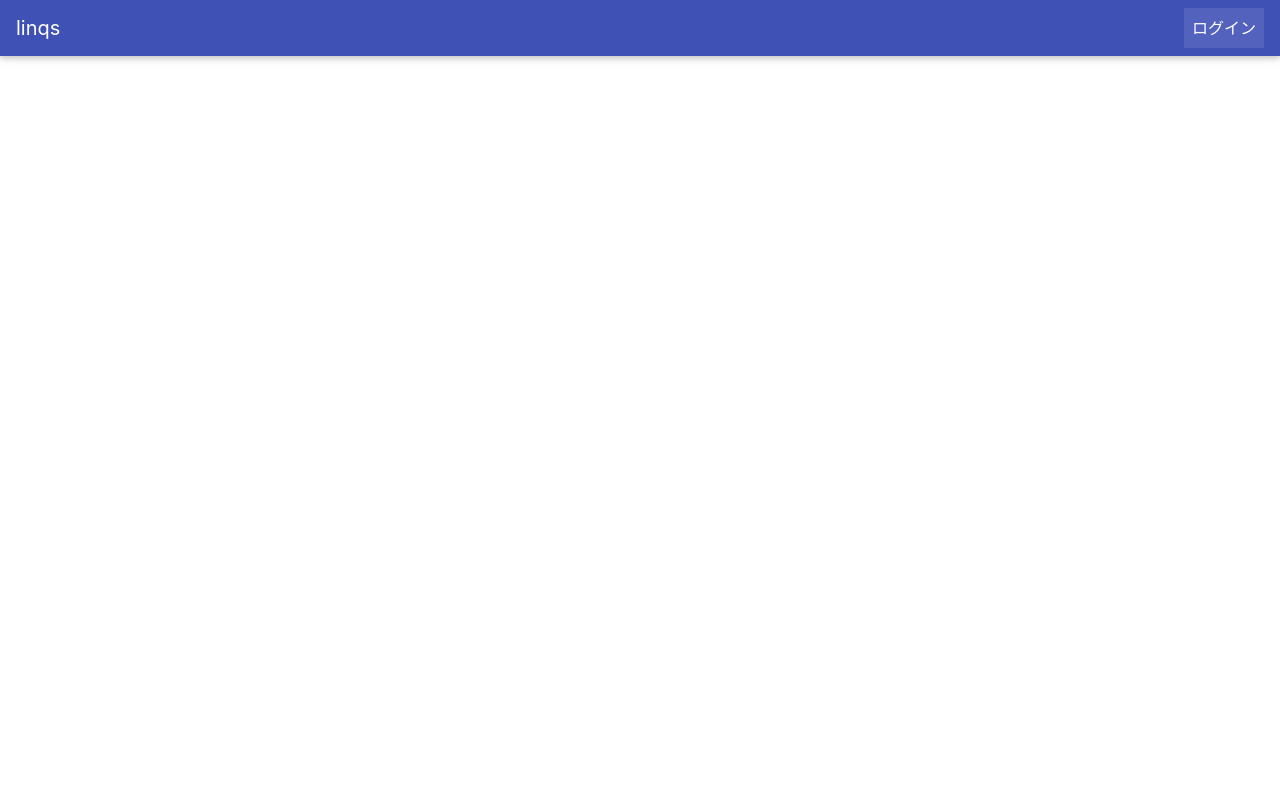
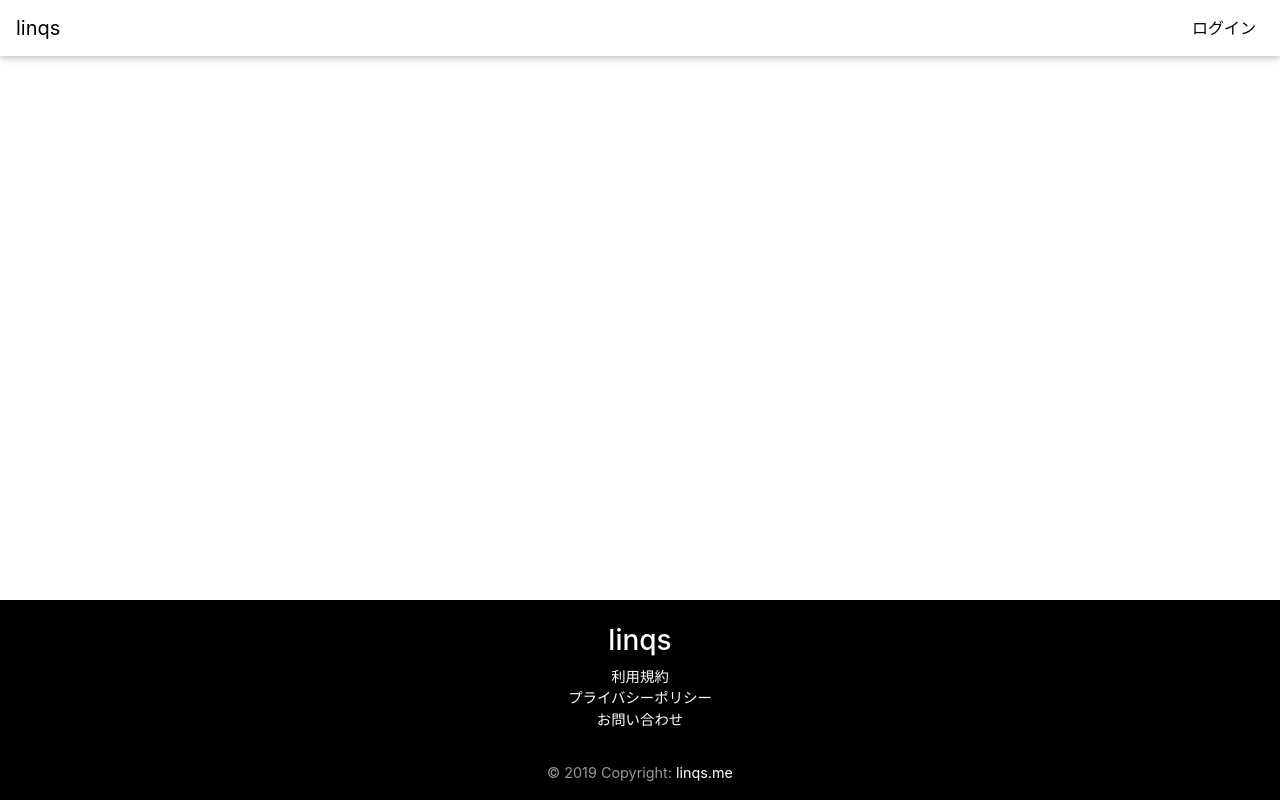
Before and after one commit to GitHub0rganization/WebApp, a React (Create React App) app in the folder ui/: page / in a window 1280 px wide. Built offline with nearby package versions, Linux system fonts and the light colour scheme.

Commit message:
Add home and Login containers with styles

```diff
--- a/ui/package.json
+++ b/ui/package.json
@@ -8,12 +8,14 @@
     "@types/react": "16.9.11",
     "@types/react-dom": "16.9.4",
     "@types/react-router-dom": "^5.1.2",
+    "@types/styled-components": "^4.4.0",
     "mdbreact": "^4.22.1",
     "node-sass": "^4.13.0",
     "react": "^16.11.0",
     "react-dom": "^16.11.0",
     "react-router-dom": "^5.1.2",
     "react-scripts": "3.2.0",
+    "styled-components": "^4.4.1",
     "typescript": "3.7.2"
   },
   "scripts": {
--- a/ui/src/App.tsx
+++ b/ui/src/App.tsx
@@ -1,16 +1,18 @@
 import React from 'react';
-import {BrowserRouter, Route, Switch} from 'react-router-dom'
+import {Route, Switch} from 'react-router-dom'
 import {Home} from './containers/Home'
+import {Login} from './containers/Login'
 
-const App: React.FC = () => (
-  <BrowserRouter>
+const App: React.FC = () => {
+  return (
     <Switch>
       <Route path="/" children={Home} />
+      <Route path="/login" children={Login} />
       {/* <Route path="/:userId" children={User} />
       <Route path="*" children={<NotFound />} /> */}
     </Switch>
-  </BrowserRouter>
-);
+  )
+};
 
 
 export default App;
--- /dev/null
+++ b/ui/src/assets/css/index.css
@@ -0,0 +1,3 @@
+ul {
+    padding-left: 0;
+}
--- /dev/null
+++ b/ui/src/components/advanced/Footer.tsx
@@ -0,0 +1,31 @@
+import React from "react";
+import { MDBCol, MDBContainer, MDBRow, MDBFooter } from "mdbreact";
+
+export const Footer = () => (
+    <MDBFooter color="black" className="font-small pt-4 mt-4 fixed-bottom">
+    <MDBContainer className="text-center">
+        <MDBRow>
+        <MDBCol md="12">
+            <h3 className="title">linqs</h3>
+            <ul className="center-block">
+            <li className="list-unstyled">
+                <a href="#!">利用規約</a>
+            </li>
+            <li className="list-unstyled">
+                <a href="#!">プライバシーポリシー</a>
+            </li>
+            <li className="list-unstyled">
+                <a href="#!">お問い合わせ</a>
+            </li>
+            </ul>
+        </MDBCol>
+        </MDBRow>
+    </MDBContainer>
+    <div className="footer-copyright text-center py-3">
+        <MDBContainer fluid>
+        &copy; {new Date().getFullYear()} Copyright:{" "}
+        <a href="#"> linqs.me </a>
+        </MDBContainer>
+    </div>
+    </MDBFooter>
+);
--- a/ui/src/components/advanced/Navbar.tsx
+++ b/ui/src/components/advanced/Navbar.tsx
@@ -4,21 +4,20 @@ import {
   MDBNavbarBrand,
   MDBNavbarNav,
   MDBNavItem,
-  MDBNavLink
+  MDBNavLink,
 } from "mdbreact";
-import { BrowserRouter as Router } from "react-router-dom";
 
 export const Navbar = () => (
-    <Router>
-        <MDBNavbar color="indigo" dark expand="md">
+    <MDBNavbar color="white" expand="sm" fixed="top">
         <MDBNavbarBrand>
-            <strong className="white-text">linqs</strong>
+        <strong className="black-text">linqs</strong>
         </MDBNavbarBrand>
         <MDBNavbarNav right>
-                <MDBNavItem active>
-                <MDBNavLink to="#!">ログイン</MDBNavLink>
+        <MDBNavItem>
+            <MDBNavLink to="#!" className="black-text">
+            ログイン
+            </MDBNavLink>
         </MDBNavItem>
         </MDBNavbarNav>
     </MDBNavbar>
-    </Router>
-)
+);
--- a/ui/src/containers/Home.js
+++ /dev/null
@@ -1,6 +0,0 @@
-import React from 'react'
-import {Navbar} from '../components/advanced/Navbar'
-
-export const Home = () => (
-    <Navbar />
-)
--- /dev/null
+++ b/ui/src/containers/Home.tsx
@@ -0,0 +1,18 @@
+import React from 'react'
+import { MDBContainer, MDBCol, MDBRow} from "mdbreact";
+import { Navbar } from "../components/advanced/Navbar";
+import { Footer } from "../components/advanced/Footer"
+
+export const Home = () => (
+  <React.Fragment>
+    <Navbar />
+    <MDBContainer>
+      <MDBRow>
+        <MDBCol sm="12">
+          <h1>ホーム</h1>
+        </MDBCol>
+      </MDBRow>
+    </MDBContainer>
+    <Footer />
+  </React.Fragment>
+);
--- /dev/null
+++ b/ui/src/containers/Login.tsx
@@ -0,0 +1,18 @@
+import React from "react";
+import { MDBContainer, MDBCol, MDBRow } from "mdbreact";
+import { Navbar } from "../components/advanced/Navbar";
+import { Footer } from "../components/advanced/Footer";
+
+export const Login = () => (
+  <React.Fragment>
+    <Navbar />
+    <MDBContainer>
+      <MDBRow>
+        <MDBCol sm="12">
+          <h1>ようこそページ</h1>
+        </MDBCol>
+      </MDBRow>
+    </MDBContainer>
+    <Footer />
+  </React.Fragment>
+);
--- a/ui/src/index.tsx
+++ b/ui/src/index.tsx
@@ -3,12 +3,17 @@ import ReactDOM from 'react-dom';
 import "mdbreact/dist/css/mdb.css";
 import "@fortawesome/fontawesome-free/css/all.min.css";
 import "bootstrap-css-only/css/bootstrap.min.css";
+import "./assets/css/index.css";
 import App from './App';
 import * as serviceWorker from './serviceWorker';
+import { BrowserRouter as Router } from 'react-router-dom'
 
-ReactDOM.render(<App />, document.getElementById('root'));
 
-// If you want your app to work offline and load faster, you can change
-// unregister() to register() below. Note this comes with some pitfalls.
-// Learn more about service workers: https://bit.ly/CRA-PWA
+ReactDOM.render(
+  <Router>
+    <App />
+  </Router>
+  ,document.getElementById("root")
+);
+
 serviceWorker.unregister();
```
Also changed, not shown: ui/src/App.css (deleted, +0 -22 lines), ui/src/index.css (deleted, +0 -13 lines), 1 other file (tests, documents, lock files or other folders). Lines whose indentation alone changed are shown as unchanged.
